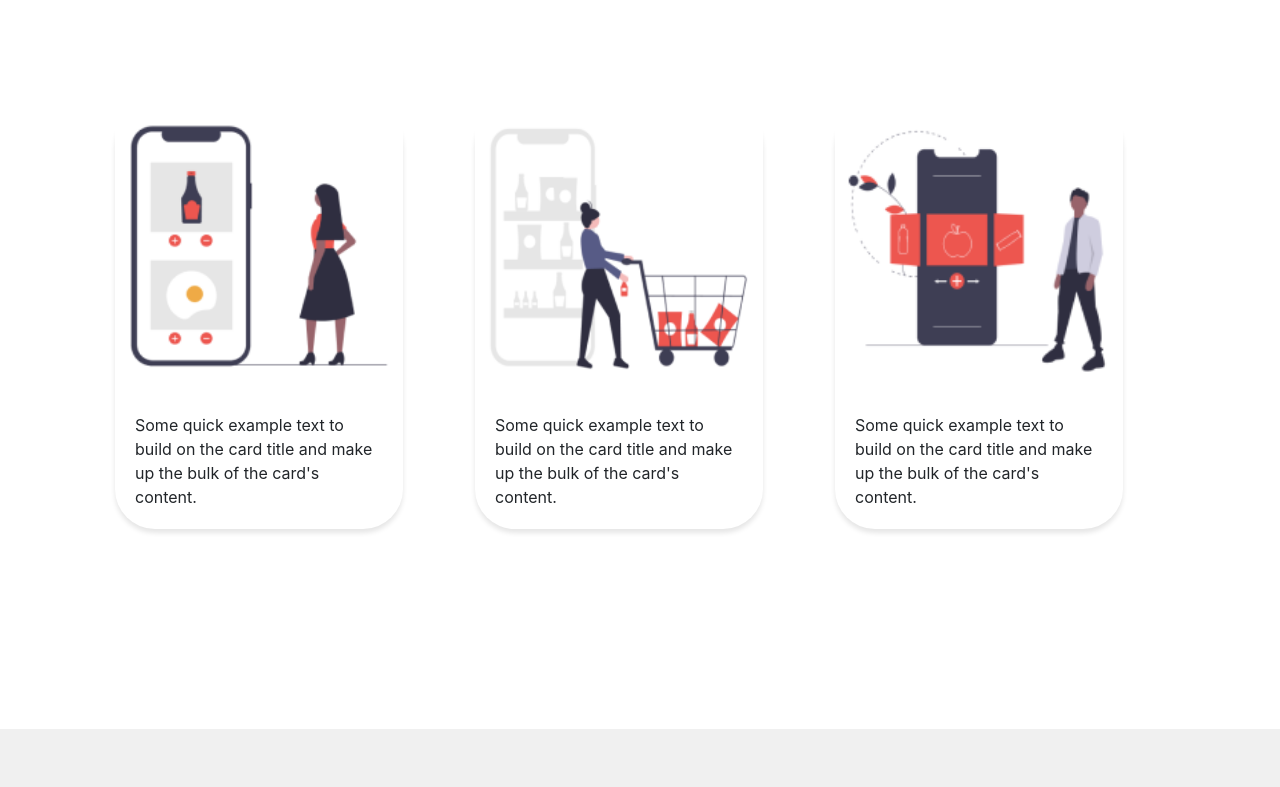
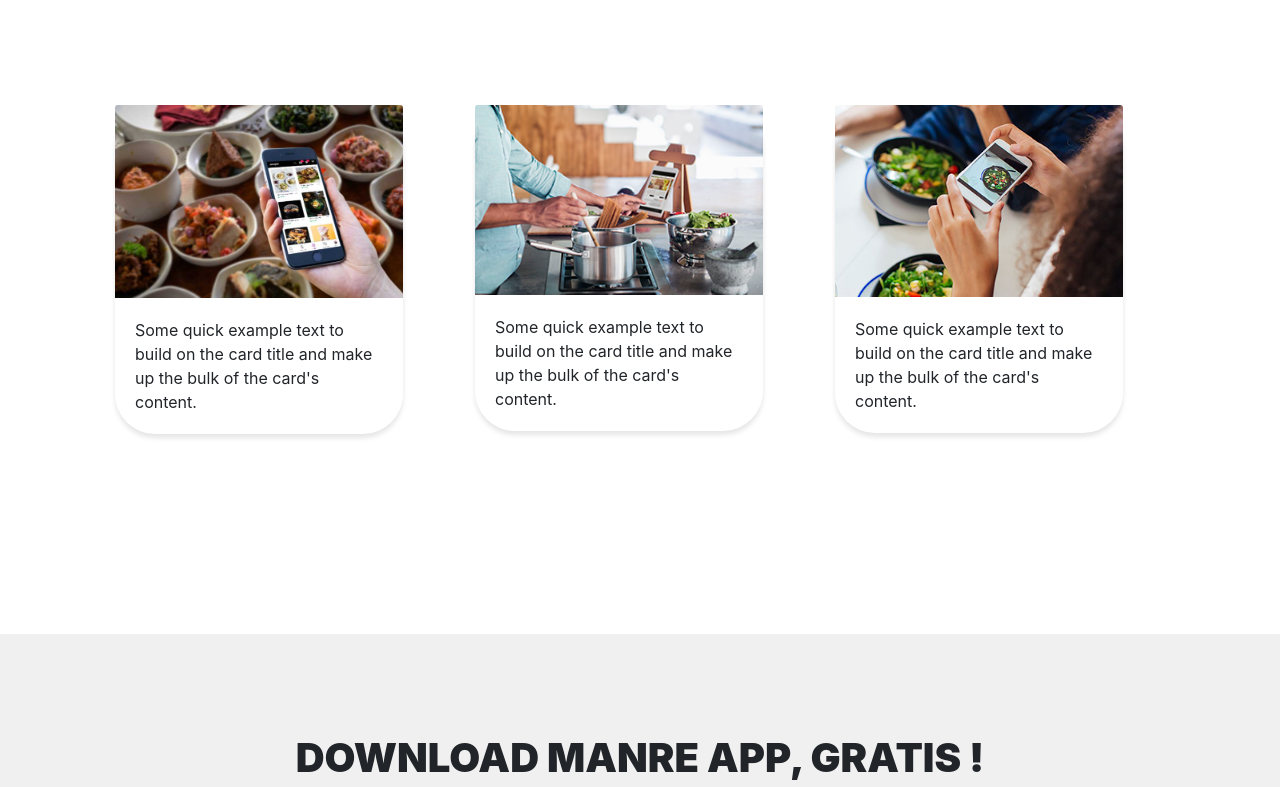
Before and after one commit to nandangry/manreid, a plain HTML site: page index-mobile.html in a window 1280 px wide. Shown: the part 1632-2419 px from the top of the page. Drawn offline with nearby package versions, Linux system fonts and the light colour scheme.

Commit message:
ubah gambar

```diff
--- a/index-mobile.html
+++ b/index-mobile.html
@@ -143,7 +143,7 @@
 
                         <div class="col-sm mt-100 mb-100">
                             <div class="card box-shadow" style="width: 18rem; border-radius: 40px">
-                                <img class="card-img-top" src="assets/fitur1.png" alt="fitur manre">
+                                <img class="card-img-top" src="assets/fitur1.jpg" alt="fitur manre">
                                 <div class="card-body">
                                     <p class="card-text">Some quick example text to build on the card title and make up the bulk of the card's content.</p>
                                 </div>
@@ -151,7 +151,7 @@
                         </div>
                         <div class="col-sm mt-100 mb-100">
                             <div class="card box-shadow" style="width: 18rem; border-radius: 40px">
-                                <img class="card-img-top" src="assets/fitur2.png" alt="fitur manre">
+                                <img class="card-img-top" src="assets/fitur2.jpg" alt="fitur manre">
                                 <div class="card-body">
                                     <p class="card-text">Some quick example text to build on the card title and make up the bulk of the card's content.</p>
                                 </div>
@@ -159,7 +159,7 @@
                         </div>
                         <div class="col-sm mt-100 mb-100">
                             <div class="card box-shadow" style="width: 18rem; border-radius: 40px">
-                                <img class="card-img-top" src="assets/fitur3.png" alt="fitur manre">
+                                <img class="card-img-top" src="assets/fitur3.jpg" alt="fitur manre">
                                 <div class="card-body">
                                     <p class="card-text">Some quick example text to build on the card title and make up the bulk of the card's content.</p>
                                 </div>
```
Also changed, not shown: index.html (+3 -3 lines), mobile/index.html (+3 -3 lines), assets/fitur1.jpg (added), assets/fitur2.jpg (added), assets/fitur3.jpg (added).
